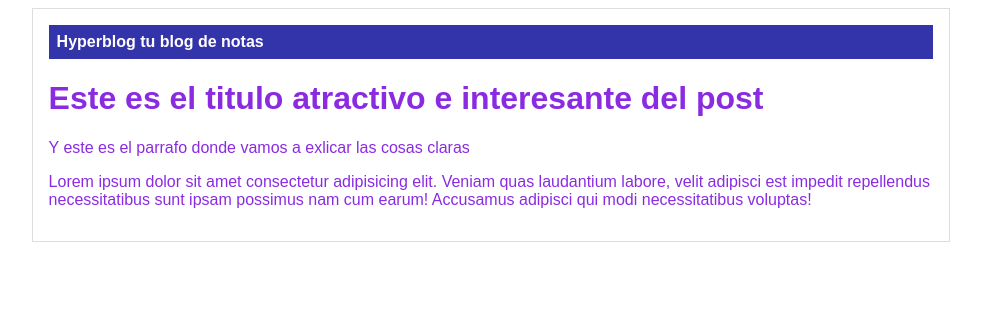
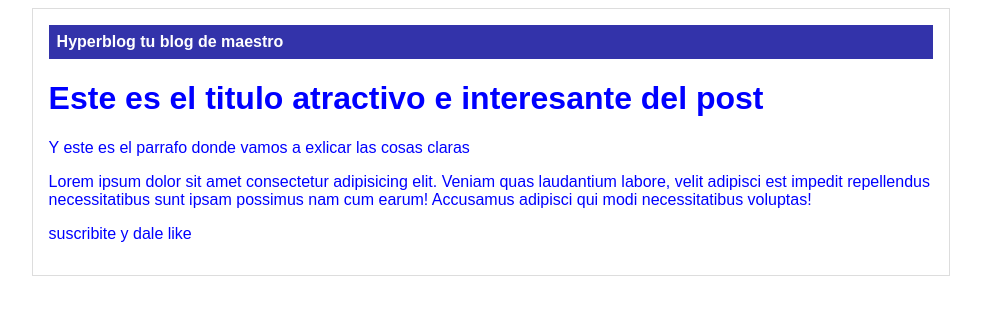
Before and after one commit to LuisFXZ/hyperblogluisxdxxdsa, a plain HTML site: page blogpost.html in a window 1280 px wide. Shown: the whole page, without its empty margins (149-1130 px from the left). Drawn offline with Linux system fonts and the light colour scheme.

Commit message:
Agregue suscripcion, cabie la cabecera  y puse todo azul

```diff
--- a/blogpost.html
+++ b/blogpost.html
@@ -7,7 +7,7 @@
         <div id="container">
             <div id="cabecera">
                 Hyperblog
-                <span id="tagline"> tu blog de notas</span>
+                <span id="tagline"> tu blog de maestro</span>
             </div>
             <div id="post">
                 <h1>Este es el titulo atractivo e
@@ -24,6 +24,7 @@
                         adipisci qui modi necessitatibus
                         voluptas!
                     </p>
+                    <p>suscribite y dale like</p>
                 </p>
             </div>
         </div>
--- a/css/estilos.css
+++ b/css/estilos.css
@@ -1,6 +1,6 @@
 body
 {
-    color: blueviolet;
+    color: blue;
     text-align: left;
     font-family: Arial, Helvetica, sans-serif;
 }
```
